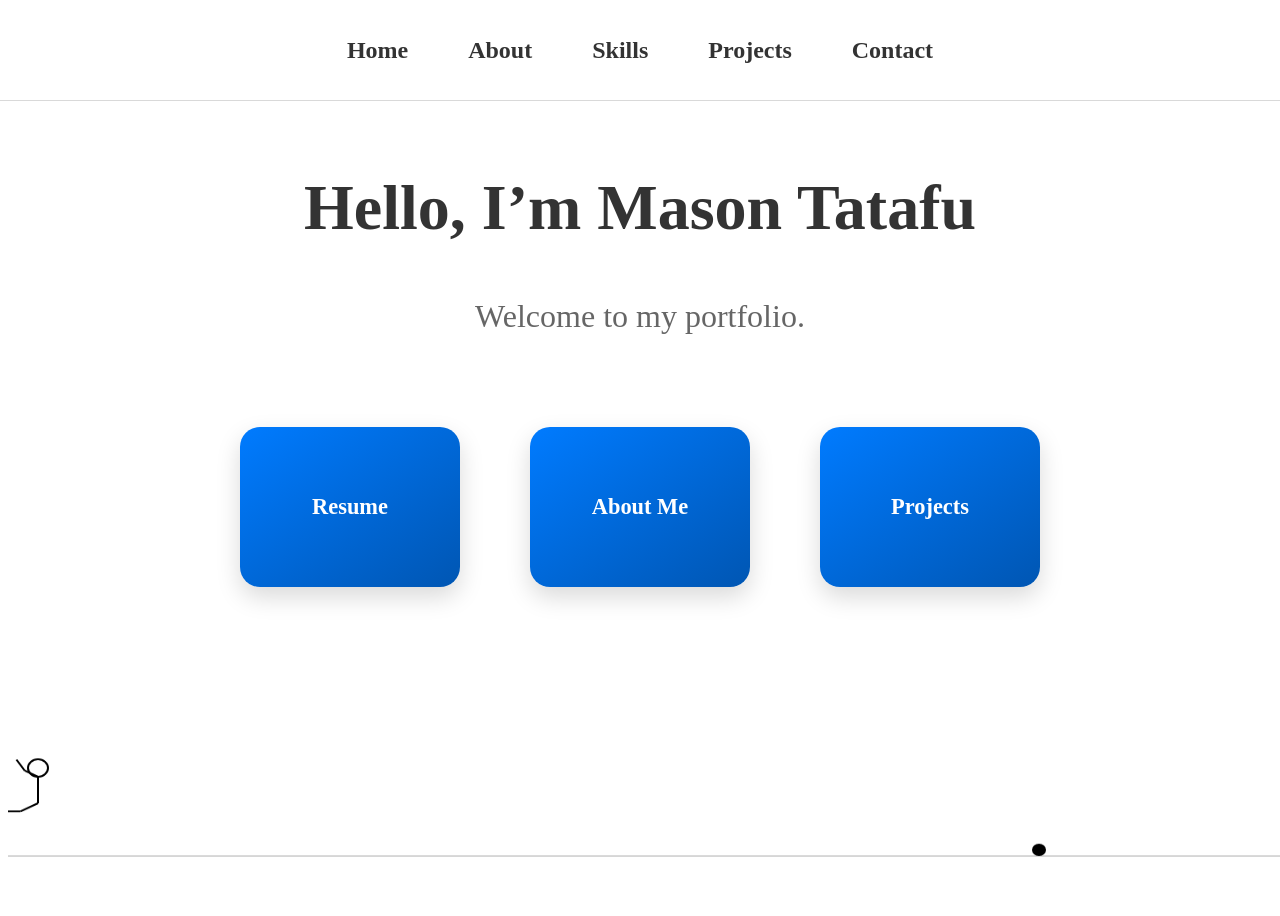
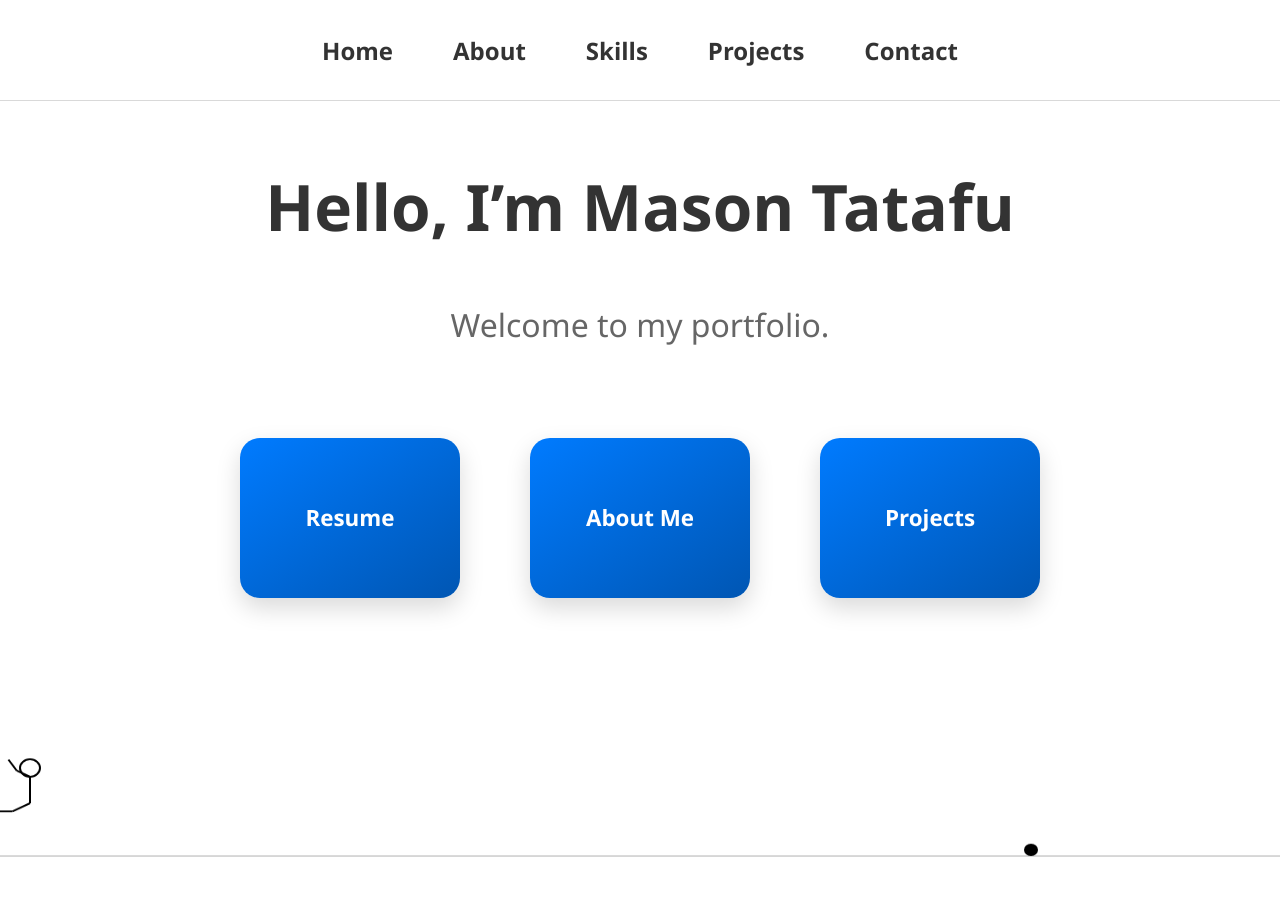
Before and after one commit to masontatafu/masontatafu.github.io, a Jekyll site: the page built from index.md, in a window 1280 px wide. Built offline with Jekyll 4.4.1, drawn with Linux system fonts in a browser that asks for light colours.

Commit message:
Update style.css

```diff
--- a/assets/css/style.css
+++ b/assets/css/style.css
@@ -124,10 +124,13 @@ main {
 
 /* ===== STRUCTURE: TEXT LEFT, IMAGE RIGHT ===== */
 body {
-    align-items: center; /* Centers everything vertically */
-    justify-content: center;
-    height: 100vh; /* Full screen height */
-    overflow: hidden;
+    font-family: 'Segoe UI', Tahoma, Geneva, Verdana, sans-serif;
+    background-color: white;
+    color: #333;
+    margin: 0;
+    padding: 0;
+}
+
 }
 
 
```
